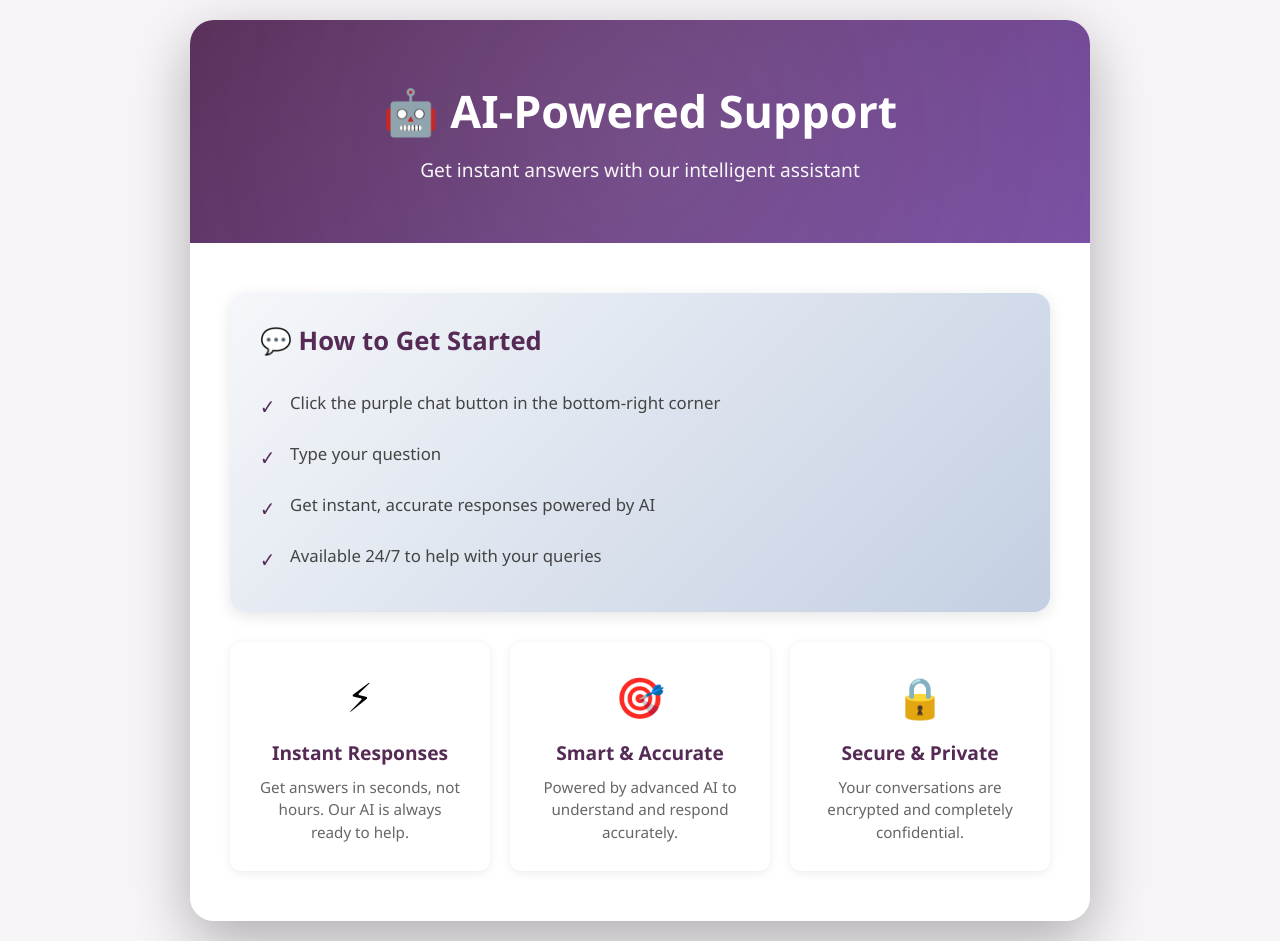
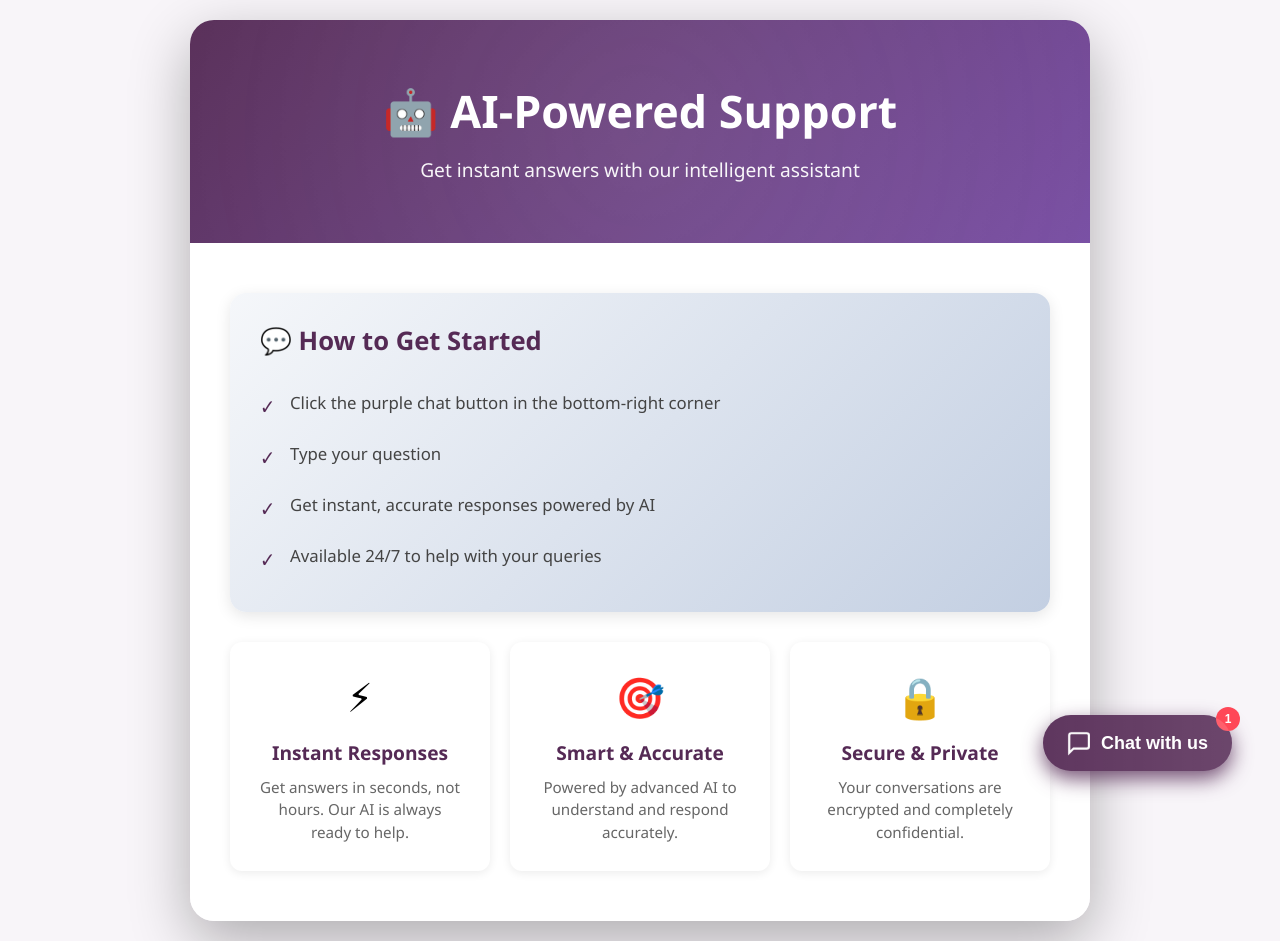
Before and after one commit to nagabhadram/chatbot-test, a plain HTML site: page index.html in a window 1280 px wide. Drawn offline with Linux system fonts and the light colour scheme; a script that the page names is missing.

Commit message:
Restore chat button functionality
Re-enabled the chat button with a notification badge.

```diff
--- a/index.html
+++ b/index.html
@@ -338,18 +338,13 @@
     </div>
 
     <!-- Enhanced Chat Button with notification badge -->
-<!-- Temporarily disabled to test soft proactivity
-<button onclick="openChat()" class="boost-trigger-button">
-    ...
-</button>
-
+    <button onclick="openChat()" class="boost-trigger-button">
         <svg class="chat-icon" viewBox="0 0 24 24" fill="none" stroke="currentColor" stroke-width="2">
             <path d="M21 15a2 2 0 0 1-2 2H7l-4 4V5a2 2 0 0 1 2-2h14a2 2 0 0 1 2 2z"></path>
         </svg>
         Chat with us
         <span class="notification-badge">1</span>
     </button>
-    -->
 
     <!-- REQUIRED: Boost.ai Proactive Settings -->
     <script>
```
